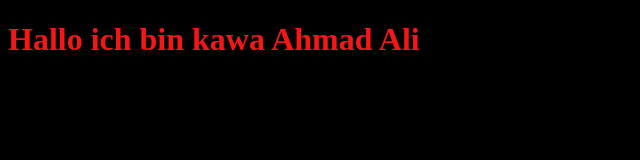
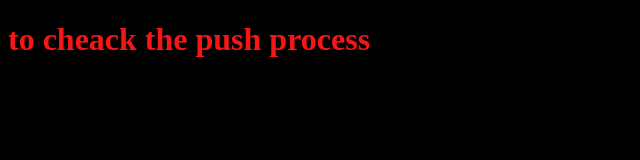
Before and after one commit to JoudyAli/gittest, a plain HTML site: page index.html in a window 1280 px wide. Shown: the whole page, without its empty margins (0-640 px from the left). Drawn offline with Linux system fonts and the light colour scheme.

Commit message:
update in H1 in html file

```diff
--- a/index.html
+++ b/index.html
@@ -7,7 +7,7 @@
     <link rel="stylesheet" href="index.css">
 </head>
 <body>
-    <h1>Hallo ich bin kawa  Ahmad Ali </h1>
+    <h1>to cheack the push process </h1>
 
     <script  src="app.js"></script>
 </body>
```
